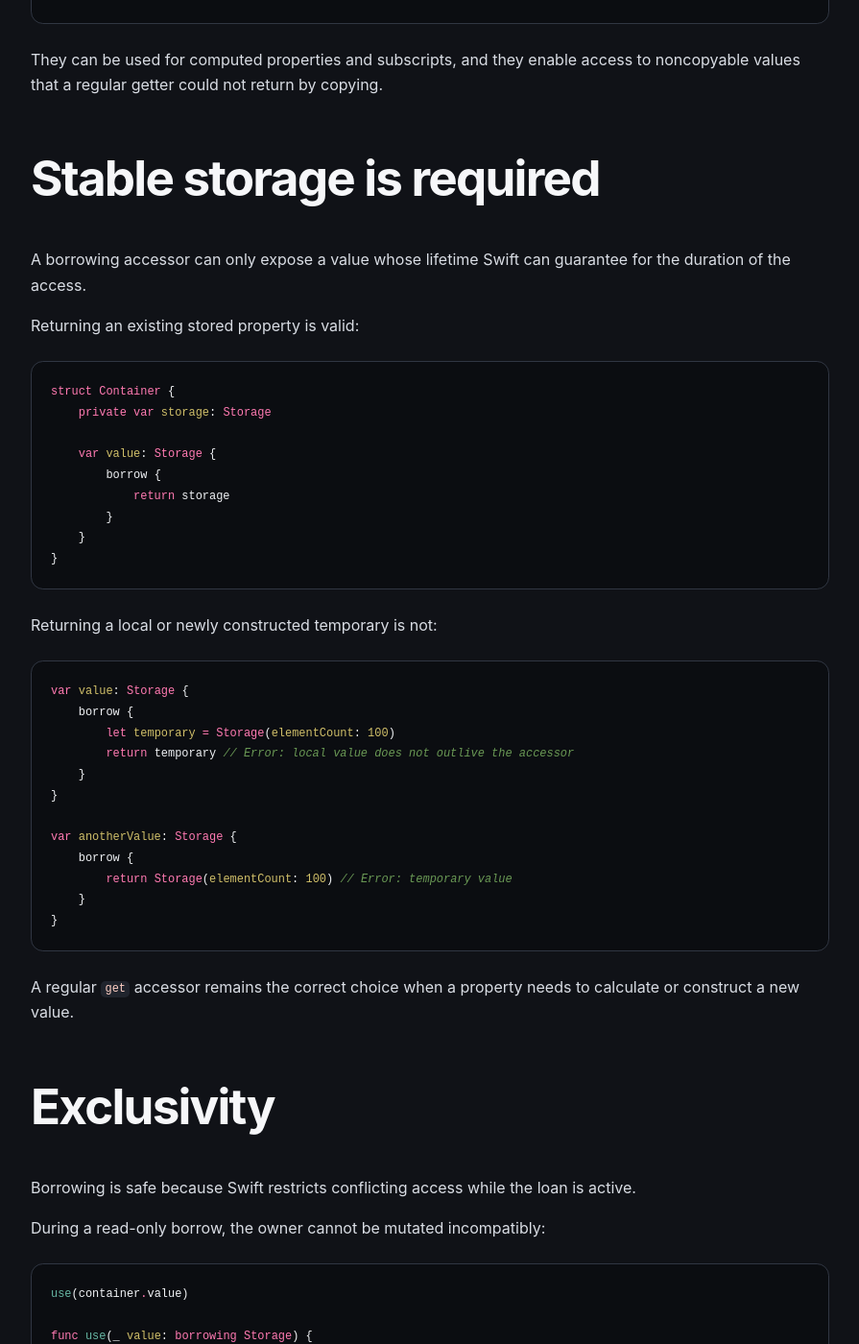
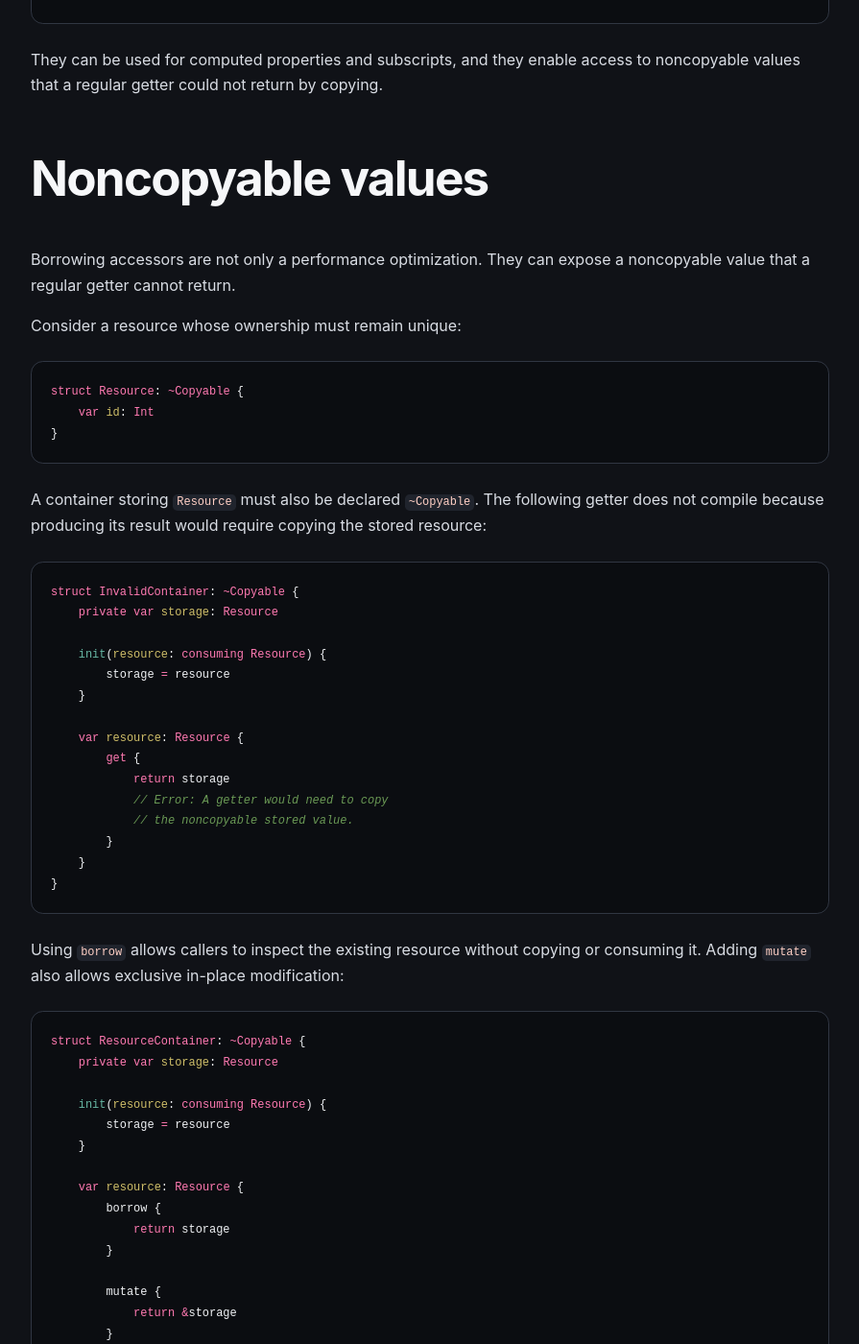
Before and after one commit to pitt500/whats-new-in-swift, a Jekyll site: the page built from swift-6.4/borrow-mutate-accessors/index.md, in a window 1280 px wide and 1400 px high, scrolled down 5881 px. Shown: the whole window at 96% size, without its empty margins (48-943 px from the left). Built offline with Jekyll 4.4.1, drawn with Linux system fonts in a browser that asks for light colours; some of the changed text lies outside the part shown.

Commit message:
Add noncopyable value example

````diff
--- a/swift-6.4/borrow-mutate-accessors/index.md
+++ b/swift-6.4/borrow-mutate-accessors/index.md
@@ -217,6 +217,73 @@ protocol BorrowingContainer {
 
 They can be used for computed properties and subscripts, and they enable access to noncopyable values that a regular getter could not return by copying.
 
+## Noncopyable values
+
+Borrowing accessors are not only a performance optimization. They can expose a noncopyable value that a regular getter cannot return.
+
+Consider a resource whose ownership must remain unique:
+
+```swift
+struct Resource: ~Copyable {
+    var id: Int
+}
+```
+
+A container storing `Resource` must also be declared `~Copyable`. The following getter does not compile because producing its result would require copying the stored resource:
+
+```swift
+struct InvalidContainer: ~Copyable {
+    private var storage: Resource
+
+    init(resource: consuming Resource) {
+        storage = resource
+    }
+
+    var resource: Resource {
+        get {
+            return storage
+            // Error: A getter would need to copy
+            // the noncopyable stored value.
+        }
+    }
+}
+```
+
+Using `borrow` allows callers to inspect the existing resource without copying or consuming it. Adding `mutate` also allows exclusive in-place modification:
+
+```swift
+struct ResourceContainer: ~Copyable {
+    private var storage: Resource
+
+    init(resource: consuming Resource) {
+        storage = resource
+    }
+
+    var resource: Resource {
+        borrow {
+            return storage
+        }
+
+        mutate {
+            return &storage
+        }
+    }
+}
+```
+
+The initializer uses `consuming` to transfer ownership of the resource into the container. After that, the property lends temporary access while the container remains the owner:
+
+```swift
+var container = ResourceContainer(
+    resource: Resource(id: 42)
+)
+
+print(container.resource.id) // Read through borrow
+container.resource.id = 100  // Modify through mutate
+```
+
+This makes `borrow` and `mutate` an expressivity feature as well as a performance feature: they let APIs provide safe access to values that cannot be copied at all.
+
 ## Stable storage is required
 
 A borrowing accessor can only expose a value whose lifetime Swift can guarantee for the duration of the access.
````
